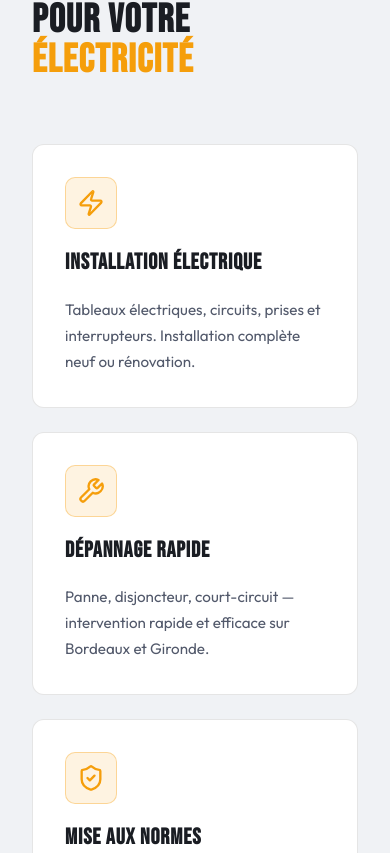
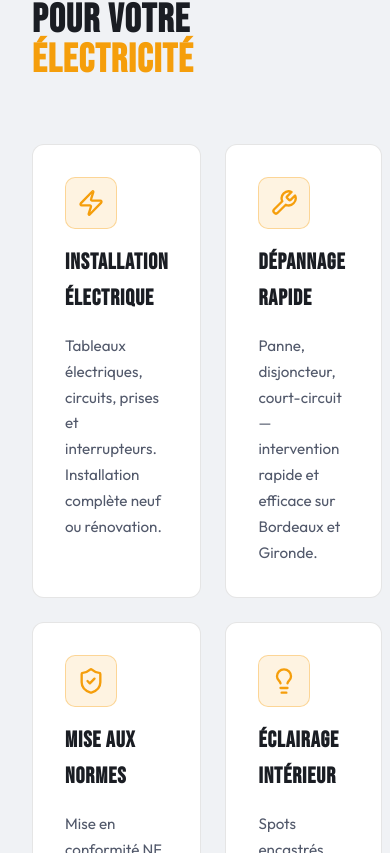
Before and after one commit to Gaabriiell9/senaelec, a React (Vite) app: page / in a window 390 px wide. Shown: the part 1031-1884 px from the top of the page. Built offline with nearby package versions, Linux system fonts and the light colour scheme.

Commit message:
fix: services grid 2 colonnes sur mobile

```diff
--- a/src/components/Services.jsx
+++ b/src/components/Services.jsx
@@ -53,11 +53,7 @@ export default function Services() {
           </h2>
         </div>
 
-        <div style={{
-          display: 'grid',
-          gridTemplateColumns: 'repeat(auto-fit, minmax(300px, 1fr))',
-          gap: '1.5rem',
-        }}>
+        <div className="services-grid">
           {services.map((s, i) => (
             <ServiceCard key={i} {...s} delay={i * 80} />
           ))}
--- a/src/index.css
+++ b/src/index.css
@@ -80,6 +80,25 @@ body {
   flex-shrink: 0;
 }
 
+/* ── Services grid ── */
+.services-grid {
+  display: grid;
+  grid-template-columns: repeat(2, 1fr);
+  gap: 1.5rem;
+}
+
+@media (min-width: 768px) {
+  .services-grid {
+    grid-template-columns: repeat(2, 1fr);
+  }
+}
+
+@media (min-width: 1024px) {
+  .services-grid {
+    grid-template-columns: repeat(3, 1fr);
+  }
+}
+
 /* ── Reveal animation ── */
 .reveal {
   opacity: 0;
```
